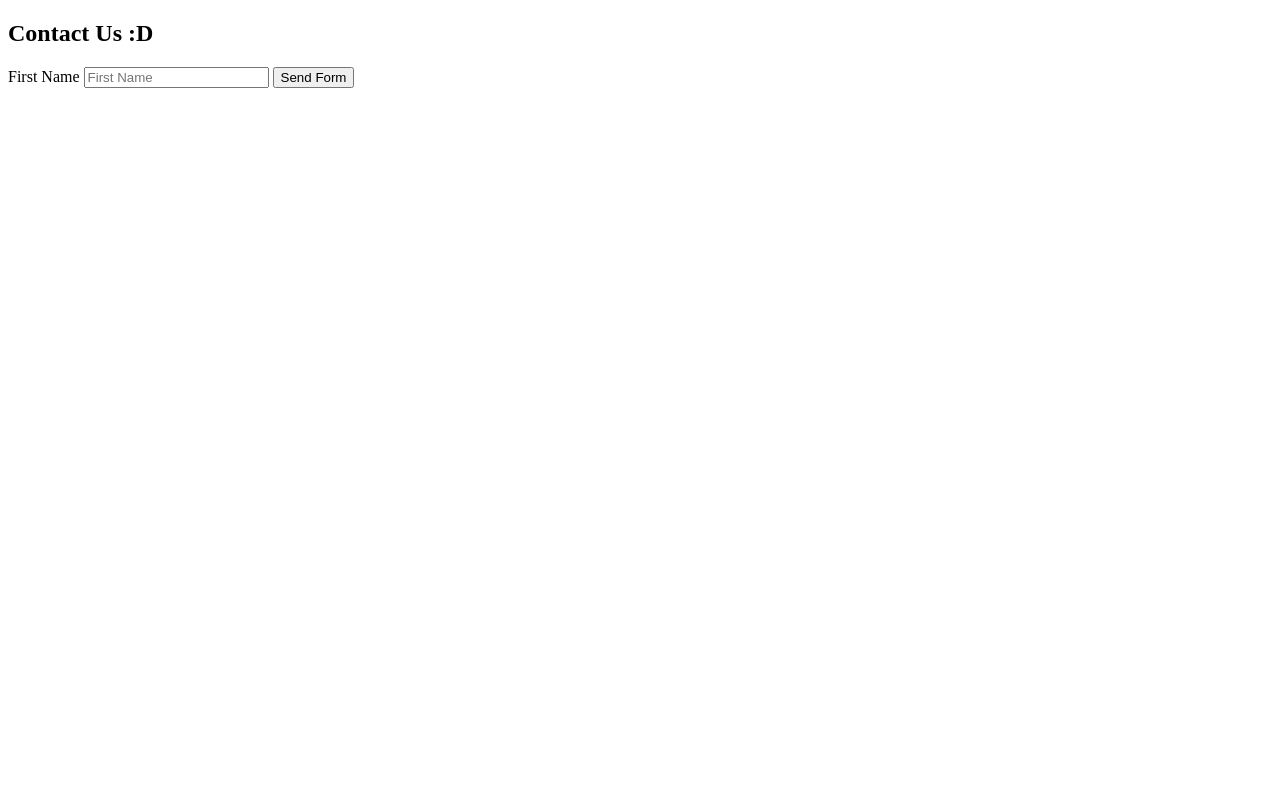
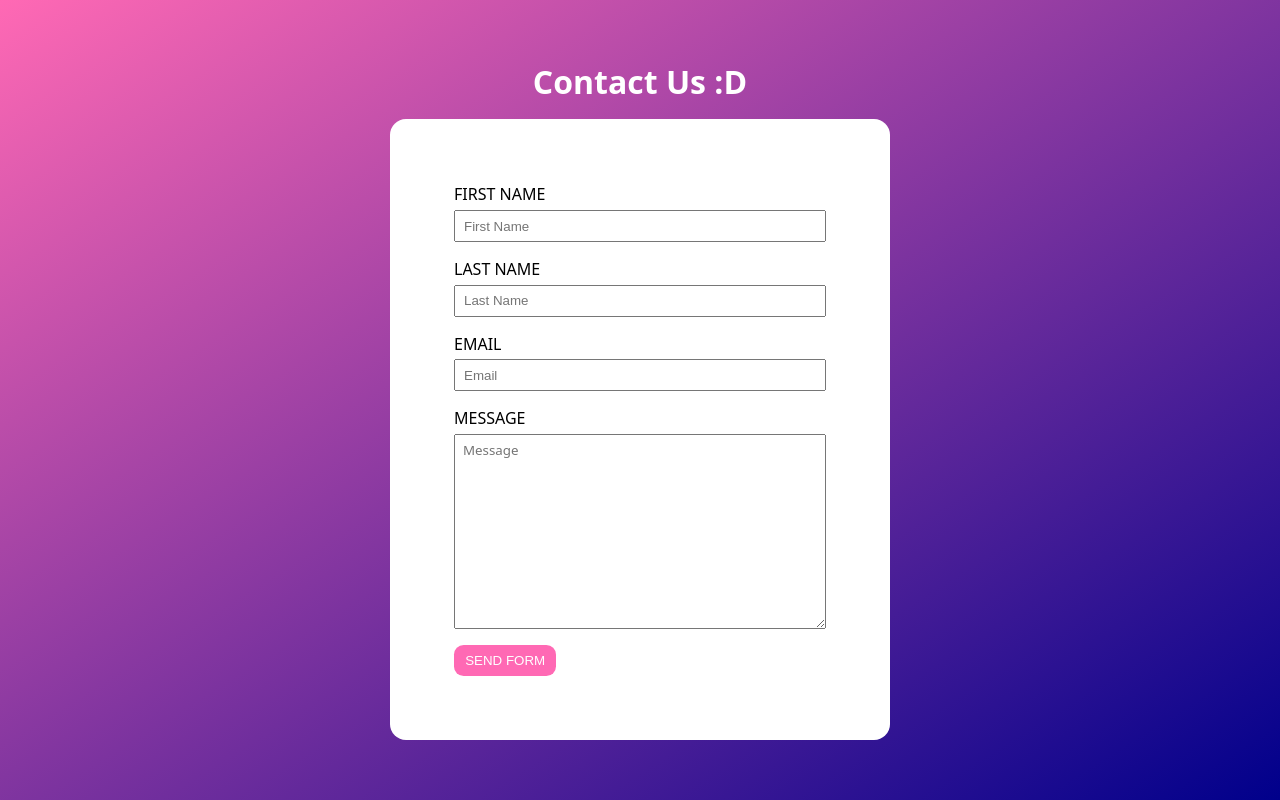
Before and after one commit to stribis/html_css_0323, a plain HTML site: page 14_forms/index.html in a window 1280 px wide. Drawn offline with Linux system fonts and the light colour scheme.

Commit message:
add forms

```diff
--- a/14_forms/index.html
+++ b/14_forms/index.html
@@ -4,13 +4,20 @@
   <meta charset="UTF-8">
   <meta name="viewport" content="width=device-width, initial-scale=1.0">
   <title>Forms</title>
+  <link rel="stylesheet" href="style.css">
 </head>
 <body>
   <section id="contact">
     <h2>Contact Us :D</h2>
     <form>
       <label for="first-name">First Name</label>
-      <input type="email" id="first-name" placeholder="First Name">
+      <input type="text" id="first-name" placeholder="First Name">
+      <label for="last-name">Last Name</label>
+      <input type="text" id="last-name" placeholder="Last Name">
+      <label for="email">Email</label>
+      <input type="email" id="email" placeholder="Email">
+      <label for="message">Message</label>
+      <textarea name="message" id="message" placeholder="Message" cols="30" rows="10"></textarea>
       <button type="submit">Send Form</button>
     </form>
   </section>
--- /dev/null
+++ b/14_forms/style.css
@@ -0,0 +1,63 @@
+/* Small Reset */
+*::before, *::after, * {
+  box-sizing: border-box;
+  margin: 0;
+  padding: 0;
+}
+
+/* Body */
+body {
+  font-family: system-ui, -apple-system, BlinkMacSystemFont, 'Segoe UI', Roboto, Oxygen, Ubuntu, Cantarell, 'Open Sans', 'Helvetica Neue', sans-serif;
+  min-height: 100vh;
+  background: linear-gradient(to bottom right, hotpink, darkblue);
+  display: flex;
+  justify-content: center;
+  align-items: center;
+}
+
+h2 {
+  text-align: center;
+  color: white;
+  font-size: 2rem;
+  margin-bottom: 1rem;
+}
+
+#contact form {
+  min-width: 500px;
+  padding: 4rem;
+  border-radius: 1rem;
+  background: #fff;
+  display: flex;
+  flex-direction: column;
+}
+
+#contact label {
+  margin-bottom: 0.3rem;
+  text-transform: uppercase;
+}
+
+#contact textarea {
+  font-family: system-ui, -apple-system, BlinkMacSystemFont, 'Segoe UI', Roboto, Oxygen, Ubuntu, Cantarell, 'Open Sans', 'Helvetica Neue', sans-serif;
+  padding: 0.4rem 0.5rem;
+  margin-bottom: 1rem;
+}
+
+#contact input {
+  margin-bottom: 1rem;
+  padding: 0.4rem 0.5rem;
+}
+
+#contact button[type="submit"] {
+  align-self: flex-start;
+  background: linear-gradient(hotpink, hotpink);
+  color: #fff;
+  padding: 0.5rem 0.7rem;
+  border-radius: 0.6rem;
+  border: none;
+  cursor: pointer;
+  text-transform: uppercase;
+}
+
+#contact button[type="submit"]:hover {
+  background: linear-gradient(hotpink, pink);
+}
```
